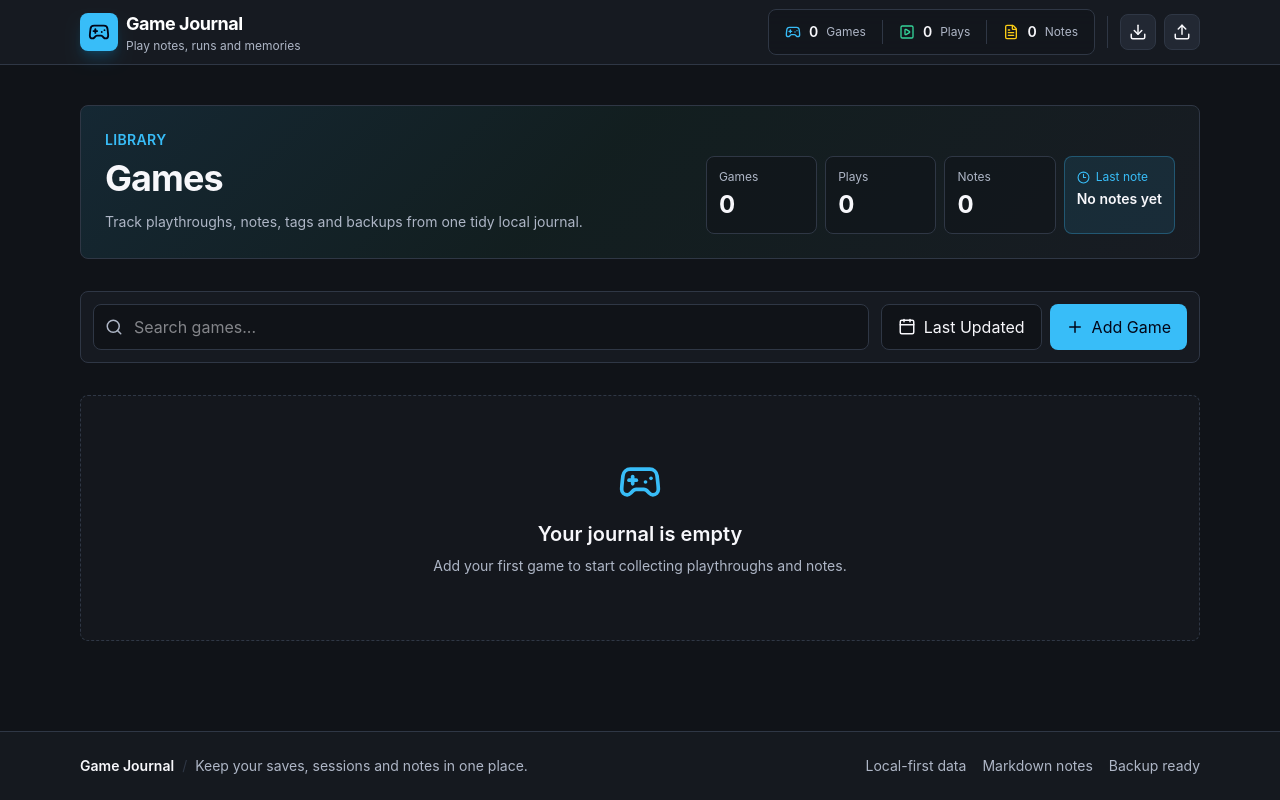
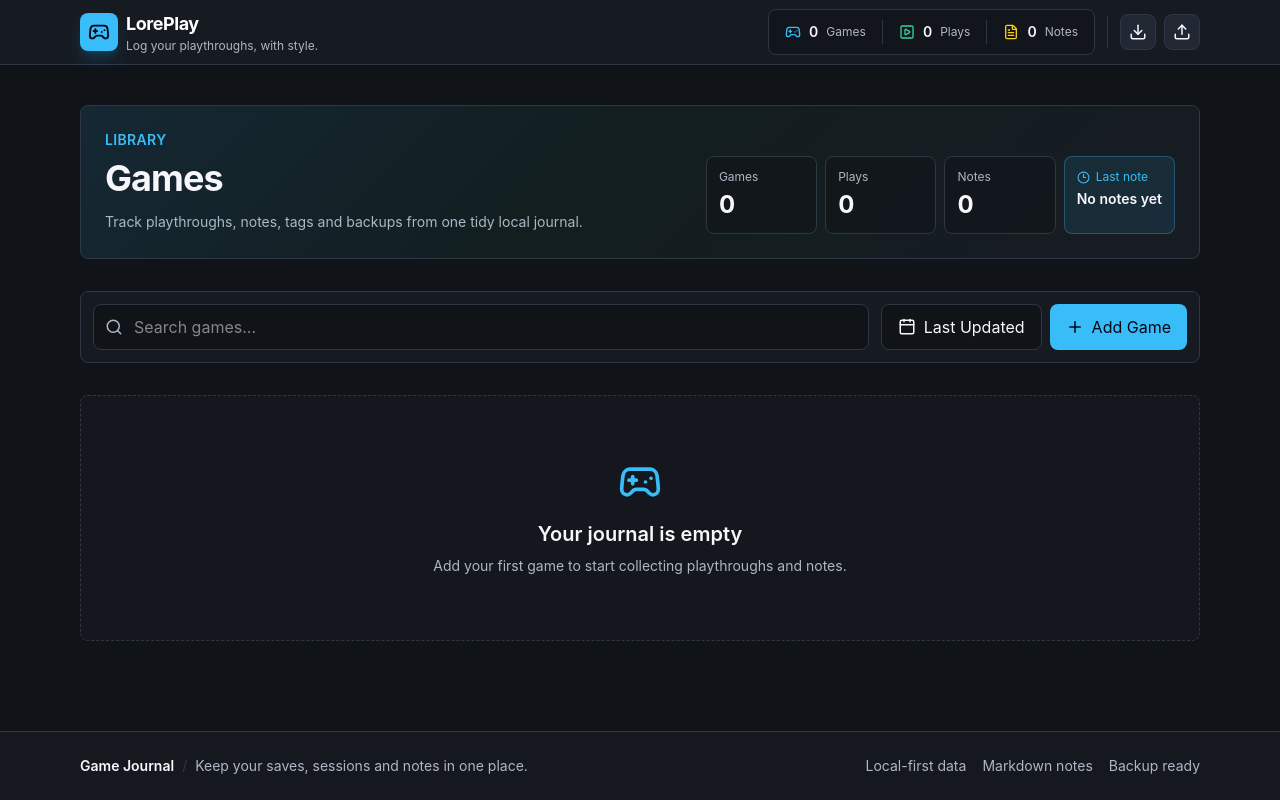
Before and after one commit to baturalpkahveci/LorePlay, a React (Vite) app: page / in a window 1280 px wide. Built offline with nearby package versions, Linux system fonts and the light colour scheme.

Commit message:
minor changes

```diff
--- a/index.html
+++ b/index.html
@@ -4,7 +4,7 @@
     <meta charset="UTF-8" />
     <link rel="icon" type="image/svg+xml" href="/favicon.svg" />
     <meta name="viewport" content="width=device-width, initial-scale=1.0" />
-    <title>game-journal-app</title>
+    <title>LorePlay</title>
   </head>
   <body>
     <div id="root"></div>
--- a/package.json
+++ b/package.json
@@ -1,5 +1,5 @@
 {
-  "name": "game-journal-app",
+  "name": "loreplay",
   "private": true,
   "version": "0.0.0",
   "type": "module",
--- a/src/components/Layout.tsx
+++ b/src/components/Layout.tsx
@@ -54,8 +54,8 @@ export const Layout = () => {
               <Gamepad2 size={22} className="text-slate-950" />
             </div>
             <div className="hidden sm:block">
-              <h1 className="text-lg font-bold tracking-tight text-white">Game Journal</h1>
-              <p className="text-xs text-[var(--text-secondary)]">Play notes, runs and memories</p>
+              <h1 className="text-lg font-bold tracking-tight text-white">LorePlay</h1>
+              <p className="text-xs text-[var(--text-secondary)]">Log your playthroughs, with style.</p>
             </div>
           </Link>
 
```
